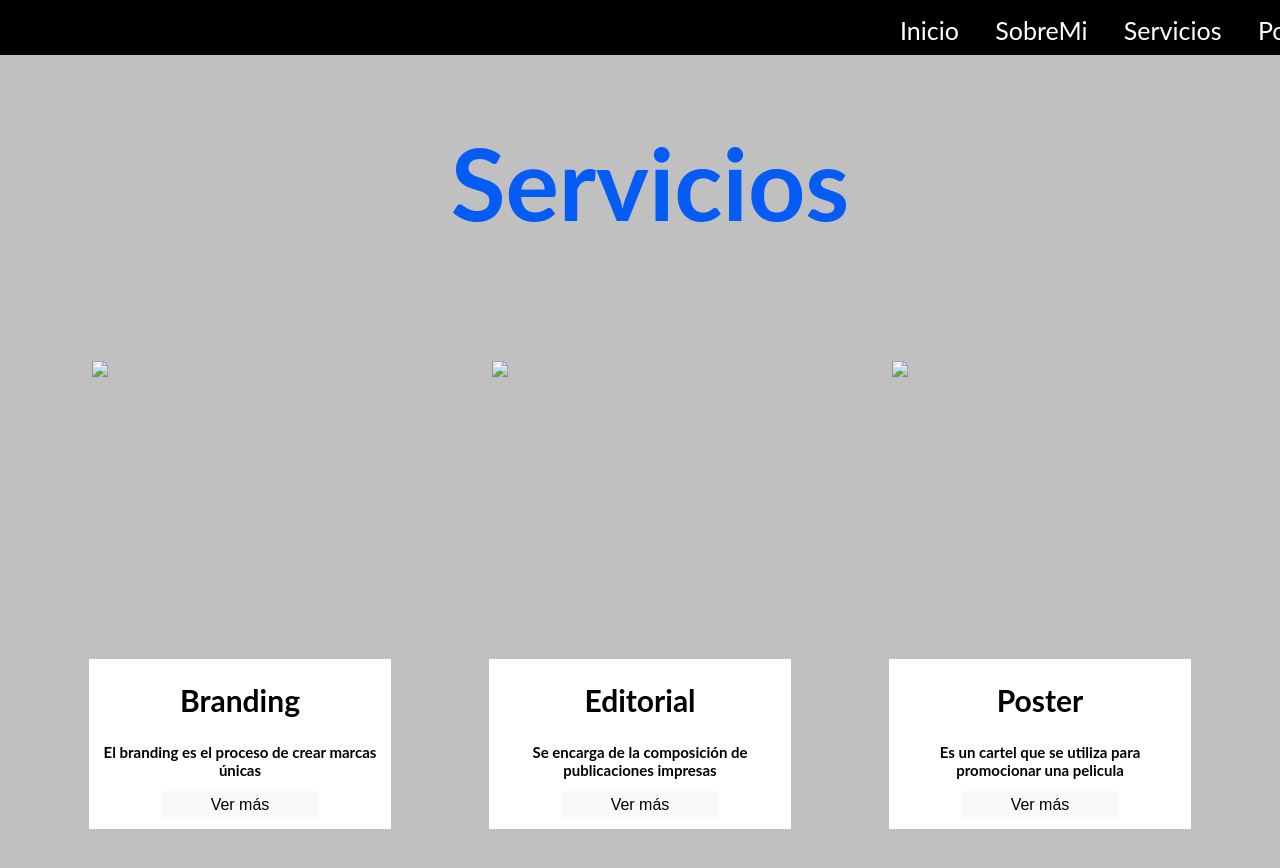
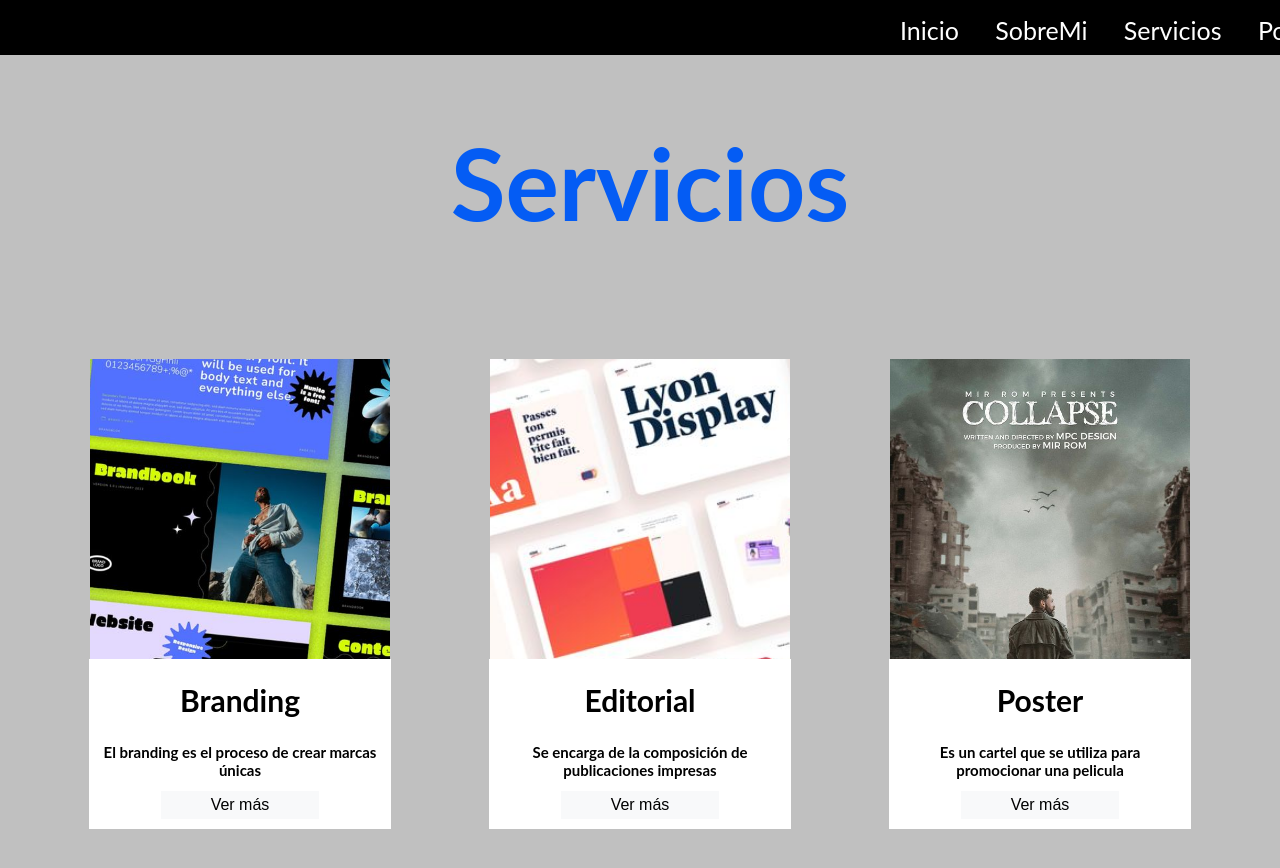
Before and after one commit to NaoDuelMaster/Paloma, a plain HTML site: page SERVICIOS.html in a window 1280 px wide. Shown: the top 868 px of the page. Drawn offline with Linux system fonts and the light colour scheme; the site is published under a folder, as on GitHub Pages, so addresses that start at the root find nothing.

Commit message:
Update SERVICIOS.html

```diff
--- a/SERVICIOS.html
+++ b/SERVICIOS.html
@@ -32,7 +32,7 @@
 
     <div class="contenedor">
         <div class="cuadro">
-            <div class="imagen"> <img src="/branding.jpg" alt=""></div>
+            <div class="imagen"> <img src="./branding.jpg" alt=""></div>
             <div class="texto">
                 <h1>Branding</h1>
                 <p>El branding es el proceso de
@@ -41,7 +41,7 @@
             </div>
         </div>
         <div class="cuadro">
-            <div class="imagen"> <img src="/editorial.jpg" alt=""></div>
+            <div class="imagen"> <img src="./editorial.jpg" alt=""></div>
             <div class="texto">
                 <h1>Editorial</h1>
                 <p>Se encarga de la composición
@@ -50,7 +50,7 @@
             </div>
         </div>
         <div class="cuadro" >
-            <div class="imagen"> <img src="/poster.jpg" alt=""></div>
+            <div class="imagen"> <img src="./poster.jpg" alt=""></div>
             <div class="texto">
                 <h1>Poster</h1>
                 <p>Es un cartel que se utiliza
```
